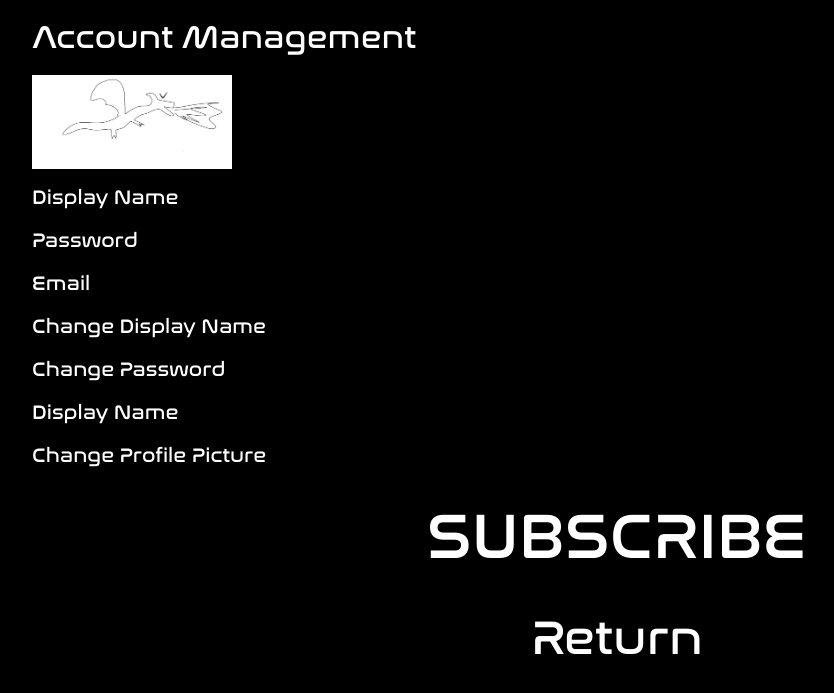
After one commit to cmartyniuk1656/pathfound, a PHP site: page /account.html in a window 1280 px wide. The commit adds this page. Shown: the top 693 px of the page, without its empty margins (23-857 px from the left). Run offline with PHP 8.4, Linux system fonts and the light colour scheme.

Commit message:
Added account management page

```diff
--- /dev/null
+++ b/account.html
@@ -0,0 +1,52 @@
+<!doctype html>
+<html class="no-js" lang="en" dir="ltr">
+
+<head>
+    <meta charset="utf-8">
+    <meta http-equiv="x-ua-compatible" content="ie=edge">
+    <meta name="viewport" content="width=device-width, initial-scale=1.0">
+    <title>Account Settings</title>
+    <link rel="stylesheet" href="css/foundation.css">
+    <link rel="stylesheet" href="css/app.css">
+    <link rel="stylesheet" href="css/main.css">
+</head>
+
+<body style="background-color: #000;">
+    <div class="row">
+        <div class="column small-12 medium-12 large-12 end">
+            <div id="account-management-title" class="row">
+                <div class="column small-12 medium-12 large-12 end">
+                    <h3>Account Management</h3>
+                </div>
+            </div>
+            <div class="row">
+                <div class="column small-12 medium-12 large-12 end account-management-left">
+                    <div class="profile-picture"><img src="img/COOL_DRAGON.png"/></div>
+                    <h3>Display Name</h3>
+                    <h3>Password</h3>
+                    <h3>Email</h3>
+                    <h3>Change Display Name</h3>
+                    <h3>Change Password</h3>
+                    <h3>Display Name</h3>
+                    <h3>Change Profile Picture</h3>
+                </div>
+            </div>
+            <div class="row">
+                <div id="subscribe-link" class="column small-12 medium-12 large-12 end account-management-left">
+                    <h3>SUBSCRIBE</h3>
+                </div>
+                <div id="return-link" class="column small-12 medium-12 large-12 end account-management-left">
+                    <a href="/dashboard.html"><h3>Return</h3></a>
+                </div>
+            </div>
+        </div>
+    </div>
+    <script src="js/vendor/jquery.js"></script>
+    <script src="js/vendor/what-input.js"></script>
+    <script src="js/vendor/foundation.js"></script>
+    <script src="js/app.js"></script>
+    <script src="js/main.js"></script>
+    <script src="js/login.js"></script>
+
+</body>
+</html>
--- a/css/main.css
+++ b/css/main.css
@@ -72,6 +72,22 @@ hr {
 
 .center {
     text-align: center;
+}
+
+
+#account-management-button {
+    text-align: center;
+    font-family: modern !important;
+    color: #fff !important;
+    font-size: 1rem;
+}
+
+#account-management-button:hover {
+    text-align: center;
+    font-family: modern !important;
+    color: darkcyan !important;
+    font-size: 1rem;
+    cursor: pointer;
 }
 
 /*FONT CSS START------------------------------------------------------*/
@@ -278,3 +294,88 @@ hr {
 
 
 /*BUTTON CSS END -----------------------------------------------------*/
+
+
+/*ACCOUNT PAGE CSS START----------------------------------------------*/
+
+.profile-picture {
+
+    display: block;
+    width: 200px;
+    height: 100%;
+
+}
+
+.account-management-left h3{
+
+    margin-top: 15px;
+    font-family: modern !important;
+    font-size: 1.25rem;
+    color: #fff;
+    cursor: pointer;
+
+}
+
+.account-management-left h3:hover{
+
+    color: darkcyan;
+    cursor: : pointer;
+
+}
+
+#account-management-title h3 {
+    text-align: center;
+    vertical-align: center;
+    font-family: modern !important;
+    color: #fff !important;
+    font-size: 2rem;
+    display: inline-block;
+    margin: auto;
+    height: 75px;
+    line-height: 75px;
+    vertical-align: center;
+}
+
+#account-management-button {
+    text-align: center;
+    font-family: modern !important;
+    color: #fff !important;
+    font-size: 1rem;
+}
+
+#account-management-button:hover {
+    text-align: center;
+    font-family: modern !important;
+    color: darkcyan !important;
+    font-size: 1rem;
+    cursor: pointer;
+}
+
+#subscribe-link h3 {
+    text-align: center;
+    font-family: modern !important;
+    color: #fff !important;
+    font-size: 4rem !important;
+    cursor: pointer;
+    margin-top: 15px;
+}
+
+#subscribe-link h3:hover {
+    color:darkorange !important;
+}
+
+#return-link h3 {
+    text-align: center;
+    font-family: modern !important;
+    color: #fff !important;
+    font-size: 3rem !important;
+    cursor: pointer;
+    margin-top: 15px;
+}
+
+#return-link h3:hover {
+    color:darkcyan !important;
+}
+
+
+/*ACCOUNT PAGE CSS END------------------------------------------------*/
```
Also changed, not shown: dashboard.html (+11 -1 lines), img/COOL_DRAGON.png (renamed from img/COOL DRAGON.png).
